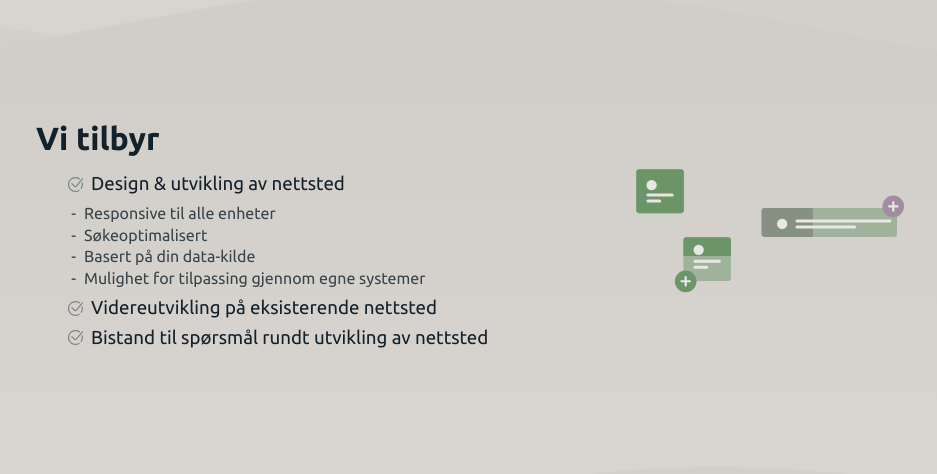
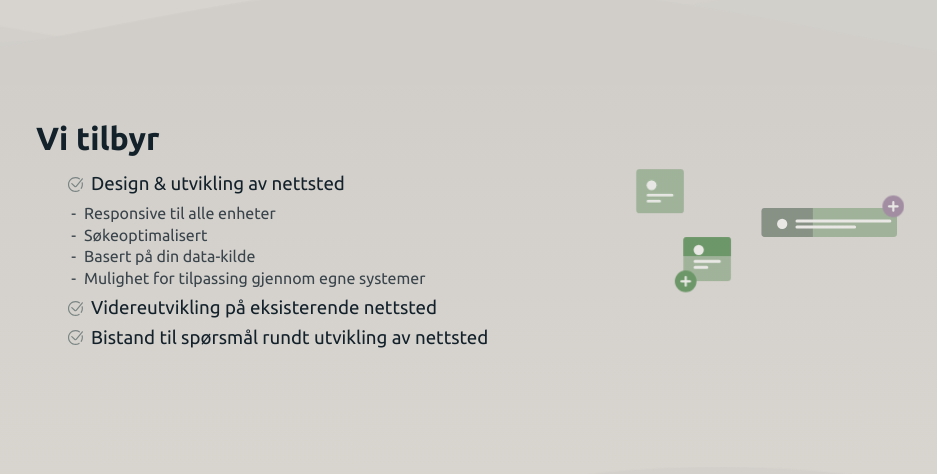
Before and after one commit to ryfylke-react-as/ryfylke-react-as.github.io, a React (Create React App) app: page / in a window 1280 px wide. Shown: the part 920-1394 px from the top of the page, without its empty margins (154-1091 px from the left). Built offline with nearby package versions, Linux system fonts and the light colour scheme.

Commit message:
chore: Some updates to look

```diff
--- a/src/App.tsx
+++ b/src/App.tsx
@@ -1,19 +1,17 @@
-import React, { useEffect, useState } from "react";
+import { useForm } from "@formspree/react";
+import React, { ReactNode, useEffect, useState } from "react";
+import { useInView } from "react-intersection-observer";
+import { GlobalStyles, PumpingIcon } from "./App.styles";
 import {
+  Blocks,
+  Check,
   Header,
+  LightmodeToggle,
+  Personalize,
   Section,
   SmallWaves,
-  CodeWriter,
-  LightmodeToggle,
-  Blocks,
-  Personalize,
-  Check,
 } from "./components";
-import { GlobalStyles, PumpingIcon } from "./App.styles";
 import "./fonts.css";
-import { useForm } from "@formspree/react";
-import { ReactNode } from "hoist-non-react-statics/node_modules/@types/react";
-import { useInView } from "react-intersection-observer";
 
 let timer: any = setTimeout(() => {});
 const TIME = 5000;
@@ -172,7 +170,6 @@ export default function App() {
       </Section>
       <SmallWaves background="var(--ui-02)" />
       <Section background="var(--ui-02)" flex>
-        <CodeWriter />
         <div>
           <h2>
             Kompetanse <span>&</span> Erfaring
--- a/src/components/Header/Header.tsx
+++ b/src/components/Header/Header.tsx
@@ -1,12 +1,6 @@
-import React from "react";
 import { useInView } from "react-intersection-observer";
 import { Waves } from "../";
-import {
-  HeaderBackground,
-  LogoContainer,
-  StyledHeader,
-  Tag,
-} from "./Header.styles";
+import { LogoContainer, StyledHeader } from "./Header.styles";
 
 type Props = {
   isLightmode: boolean;
@@ -16,11 +10,6 @@ export const Header = ({ isLightmode }: Props) => {
   const { ref, inView } = useInView();
   return (
     <StyledHeader>
-      <HeaderBackground isLightmode={isLightmode} noAnim />
-      <HeaderBackground
-        key={isLightmode ? "hbga" : "hbgb"}
-        isLightmode={isLightmode}
-      />
       <LogoContainer>
         <img
           src={isLightmode ? "/logo-lm.svg" : "/logo-dm.svg"}
--- a/src/components/Illustrations/Personalize.tsx
+++ b/src/components/Illustrations/Personalize.tsx
@@ -1,16 +1,44 @@
 import * as React from "react";
+import styled, { keyframes } from "styled-components";
+
+const anim = keyframes`
+  20% {
+    transform:scale(1);
+  }
+  30% {
+    transform:scale(1.1);
+  }
+  40% {
+    transform:scale(1.1) rotate(360deg);
+  }
+`;
+
+const StyledSVG = styled.svg`
+  transition: 0.2s ease-in-out;
+  &:hover {
+    transform: scale(1.1);
+  }
+  #IT,
+  .plus {
+    transform: rotate(0deg);
+    transform-box: fill-box;
+    transform-origin: center;
+    animation: ${anim} 5s ease-in-out infinite;
+    animation-delay: 3.5s;
+  }
+`;
 
 export function Personalize(
   props: React.SVGProps<SVGSVGElement>
 ) {
   return (
-    <svg
+    <StyledSVG
       xmlns="http://www.w3.org/2000/svg"
       data-name="Layer 1"
       width={897.318}
       height={556.975}
       viewBox="0 0 897 756"
-      {...props}
+      {...(props as any)}
     >
       <path
         d=" 10.388h-26.81a2.03 2.03 0 000 4.06h26.81a2.03 2.03 0 000-4.06zM774.304 17.998h-26.81a2.03 2.03 0 000 4.06h26.81a2.03 2.03 0 000-4.06zM656.713 116.141h-434.01a8.07 8.07 0 00-8.07 8.06v204.87a8.079 8.079 0 008.07 8.07h434.01a8.077 8.077 0 008.06-8.07v-204.87a8.068 8.068 0 00-8.06-8.06z"
@@ -34,10 +62,12 @@ export function Personalize(
       <path
         d="M869.68 238.348a27.638 27.638 0 1127.638-27.638 27.638 27.638 0 01-27.638 27.638z"
         fill="var(--color-02)"
+        className="plus"
       />
       <path
         d="M880.586 207.984h-8.18v-8.18a2.726 2.726 0 00-5.452 0v8.18h-8.179a2.726 2.726 0 100 5.452h8.18v8.18a2.726 2.726 0 005.452 0v-8.18h8.179a2.726 2.726 0 100-5.452z"
         fill="#fff"
+        className="plus"
       />
       <path
         d="M447.883 289.212h-105.01a8.079 8.079 0 00-8.07 8.07v39.86h121.14v-39.86a8.077 8.077 0 00-8.06-8.07z"
@@ -56,14 +86,17 @@ export function Personalize(
       <path
         d="M340.68 429.348a27.638 27.638 0 1127.638-27.638 27.638 27.638 0 01-27.638 27.638z"
         fill="var(--color-01)"
+        className="plus"
       />
       <path
         d="M351.586 398.984h-8.18v-8.18a2.726 2.726 0 10-5.452 0v8.18h-8.179a2.726 2.726 0 100 5.452h8.18v8.18a2.726 2.726 0 105.452 0v-8.18h8.179a2.726 2.726 0 100-5.452z"
         fill="#fff"
+        className="plus"
       />
       <path
         d="M327.887 228.266h-105.01a8.076 8.076 0 01-8.067-8.066v-95.867a8.075 8.075 0 018.067-8.067h105.01a8.075 8.075 0 018.066 8.067V220.2a8.076 8.076 0 01-8.066 8.066z"
         fill="var(--color-01)"
+        opacity={0}
       />
       <circle
         cx={253.816}
@@ -77,6 +110,7 @@ export function Personalize(
       />
       <path
         d="M327.887 228.266h-105.01a8.076 8.076 0 01-8.067-8.066v-95.867a8.075 8.075 0 018.067-8.067h105.01a8.075 8.075 0 018.066 8.067V220.2a8.076 8.076 0 01-8.066 8.066z"
+        id="IT"
         fill="var(--color-01)"
         opacity={0.5}
       />
@@ -85,7 +119,7 @@ export function Personalize(
         d="M306.139 185.602h-61.514a3.898 3.898 0 110-7.795h61.514a3.898 3.898 0 110 7.795zM274.308 201.004h-29.683a3.898 3.898 0 110-7.796h29.683a3.898 3.898 0 110 7.796z"
         fill="#fff"
       />
-    </svg>
+    </StyledSVG>
   );
 }
 
```
Also changed, not shown: package.json (+16 -16 lines), 1 other file (tests, documents, lock files or other folders).
